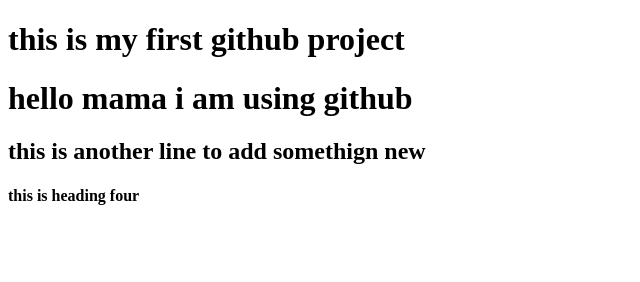
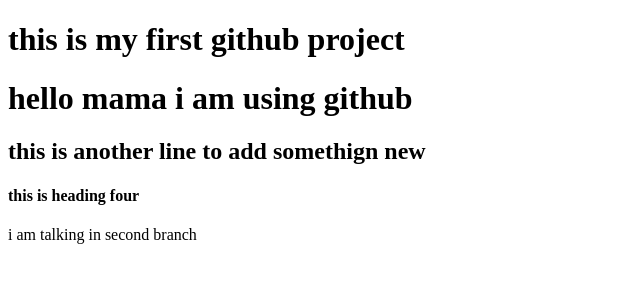
Before and after one commit to jonytalukdar/my-firstGithub, a plain HTML site: page index.html in a window 1280 px wide. Shown: the whole page, without its empty margins (0-640 px from the left). Drawn offline with Linux system fonts and the light colour scheme.

Commit message:
added new branch

```diff
--- a/index.html
+++ b/index.html
@@ -10,5 +10,6 @@
     <h1>hello mama i am using github</h1>
     <h2>this is another line to add somethign new</h2>
     <h4>this is heading four</h4>
+    <p>i am talking in second branch</p>
 </body>
 </html>
```
